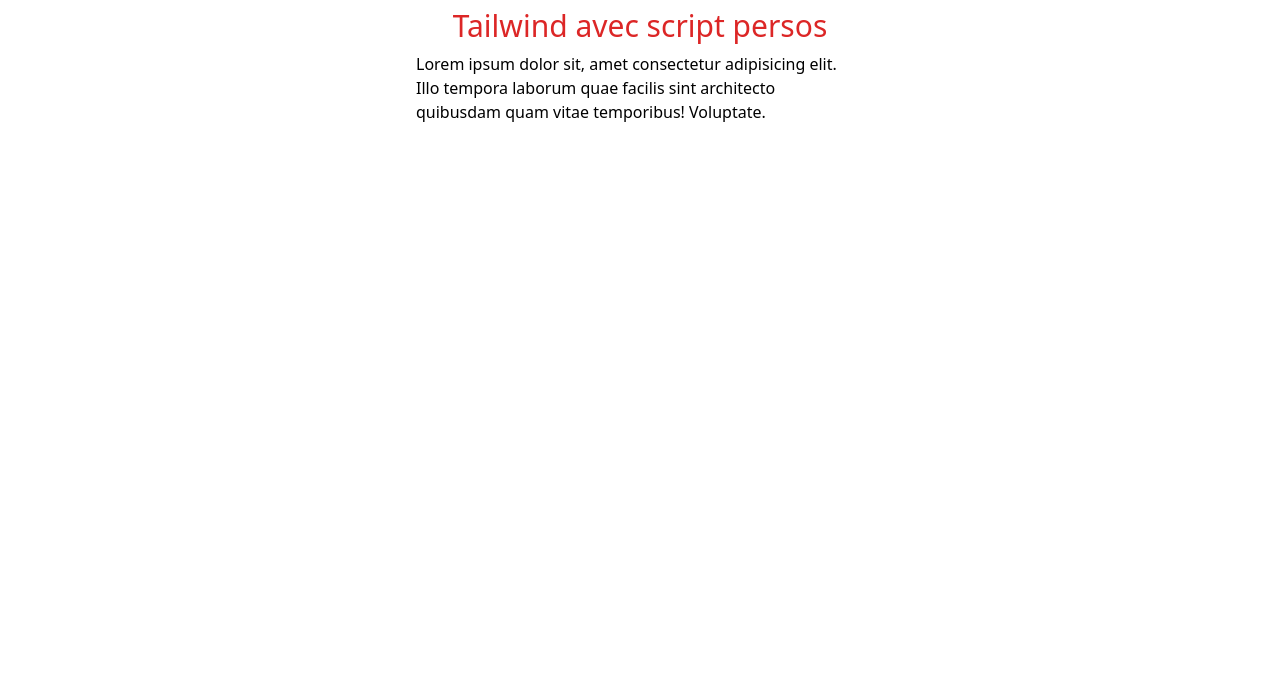
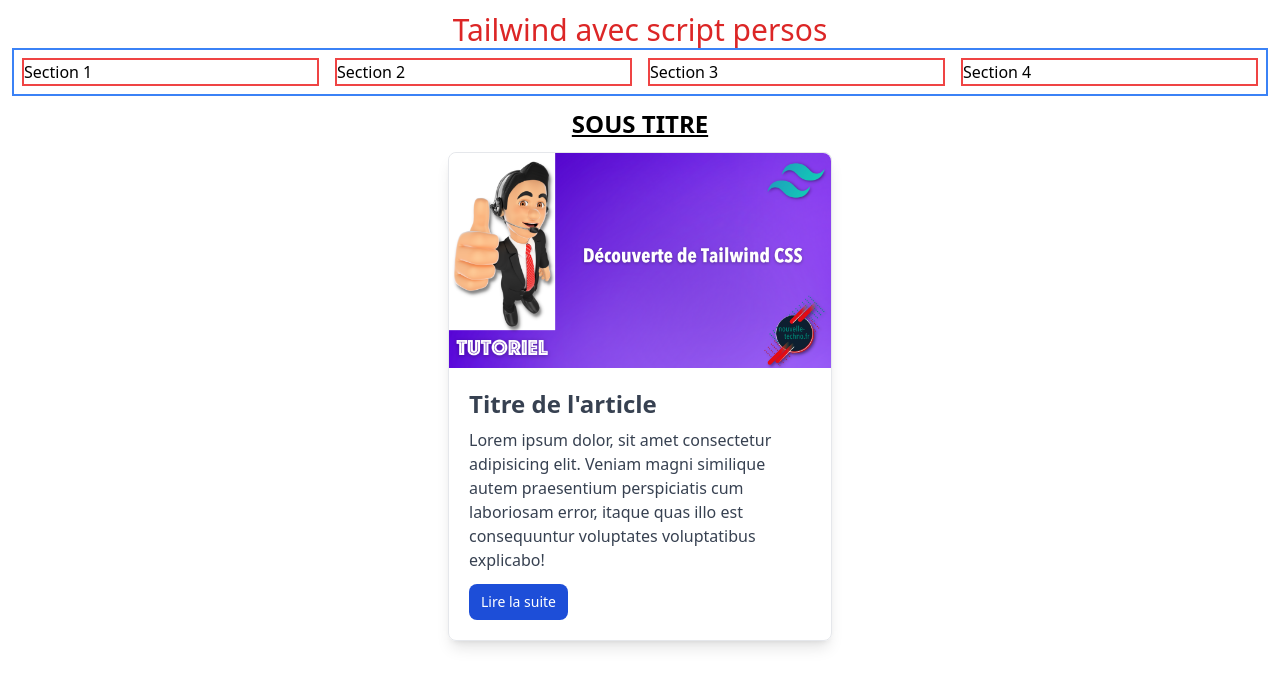
Before and after one commit to Willremi/TailwindTutos, a website: page nouvelleTechno/public/index.html in a window 1280 px wide. Drawn offline with Linux system fonts and the light colour scheme.

Commit message:
creation card

```diff
--- a/nouvelleTechno/public/index.html
+++ b/nouvelleTechno/public/index.html
@@ -7,10 +7,28 @@
     <title>Tailwind Tuto n°2</title>
     <link rel="stylesheet" href="css/styles.css">
 </head>
-<body>
-   <h1 class="text-3xl text-red-600 text-center my-2">Tailwind avec script persos</h1>
-   <div class="container max-w-md mx-auto">
-    <p>Lorem ipsum dolor sit, amet consectetur adipisicing elit. Illo tempora laborum quae facilis sint architecto quibusdam quam vitae temporibus! Voluptate.</p>
+<body class="m-3">
+   <h1 class="text-3xl text-red-600 text-center">Tailwind avec script persos</h1>
+   <section class="container border-2 border-blue-500 mx-auto">
+    <div class="md:columns-2 lg:columns-4 m-2">
+        <section class="border-2 border-red-500">Section 1</section>
+        <section class="border-2 border-red-500">Section 2</section>
+        <section class="border-2 border-red-500">Section 3</section>
+        <section class="border-2 border-red-500">Section 4</section>
+    </div>
+   </section>
+   <h2 class="text-2xl uppercase underline font-bold my-3 text-center">Sous titre</h2>
+   <div class="max-w-sm border border-gray-200 shadow-lg rounded-lg my-3 mx-auto">
+        <a href="#">
+            <img src="images/tailwind.png" alt="tailwind" class="rounded-t-lg">
+        </a>
+        <div class="p-5">
+            <a href="#">
+                <h2 class="mb-2 text-2xl font-bold text-gray-700">Titre de l'article</h2>
+            </a>
+            <p class="mb-3 text-gray-700">Lorem ipsum dolor, sit amet consectetur adipisicing elit. Veniam magni similique autem praesentium perspiciatis cum laboriosam error, itaque quas illo est consequuntur voluptates voluptatibus explicabo!</p>
+            <a href="#" class="inline-flex items-center py-2 px-3 bg-blue-700 rounded-lg text-sm font-medium text-white hover:bg-blue-900">Lire la suite</a>
+        </div>
    </div>
 </body>
 </html>
```
Also changed, not shown: nouvelleTechno/public/css/styles.css, nouvelleTechno/public/images/tailwind.png (added).
